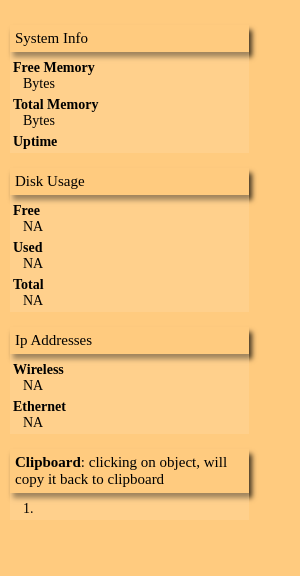
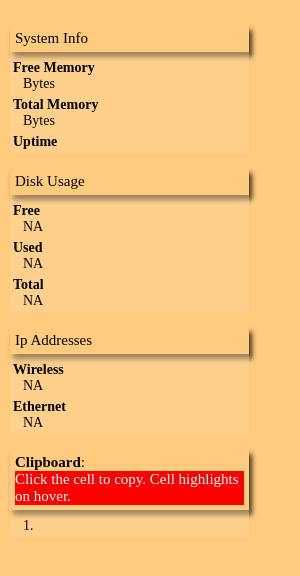
Before and after one commit to nimilp/SysInfo, an Electron app: page index.html in a window 300 px wide. Drawn offline with Linux system fonts and the light colour scheme; no server answers.

Commit message:
highlightes the clipboard entries

```diff
--- a/css/electron_tut.css
+++ b/css/electron_tut.css
@@ -49,6 +49,7 @@ body {
   padding-top:5px;
 }
 .cc:hover{
+  background-color: white;
   box-shadow: 2px 5px 2px rgba(100,50,25,0.5);
 }
 .defaultMouse {
--- a/index.html
+++ b/index.html
@@ -44,7 +44,7 @@
         </div>
         <div class="systemInfo">
 
-                <div class="title"><b>Clipboard</b>: clicking on object, will copy it back to clipboard</div>
+                <div class="title"><b>Clipboard</b>: <div style="background-color:red; color:white">Click the cell to copy. Cell highlights on hover.</div></div>
                 <div class="cpuLoad" id="cc">
                 </div>
         </div>
```
